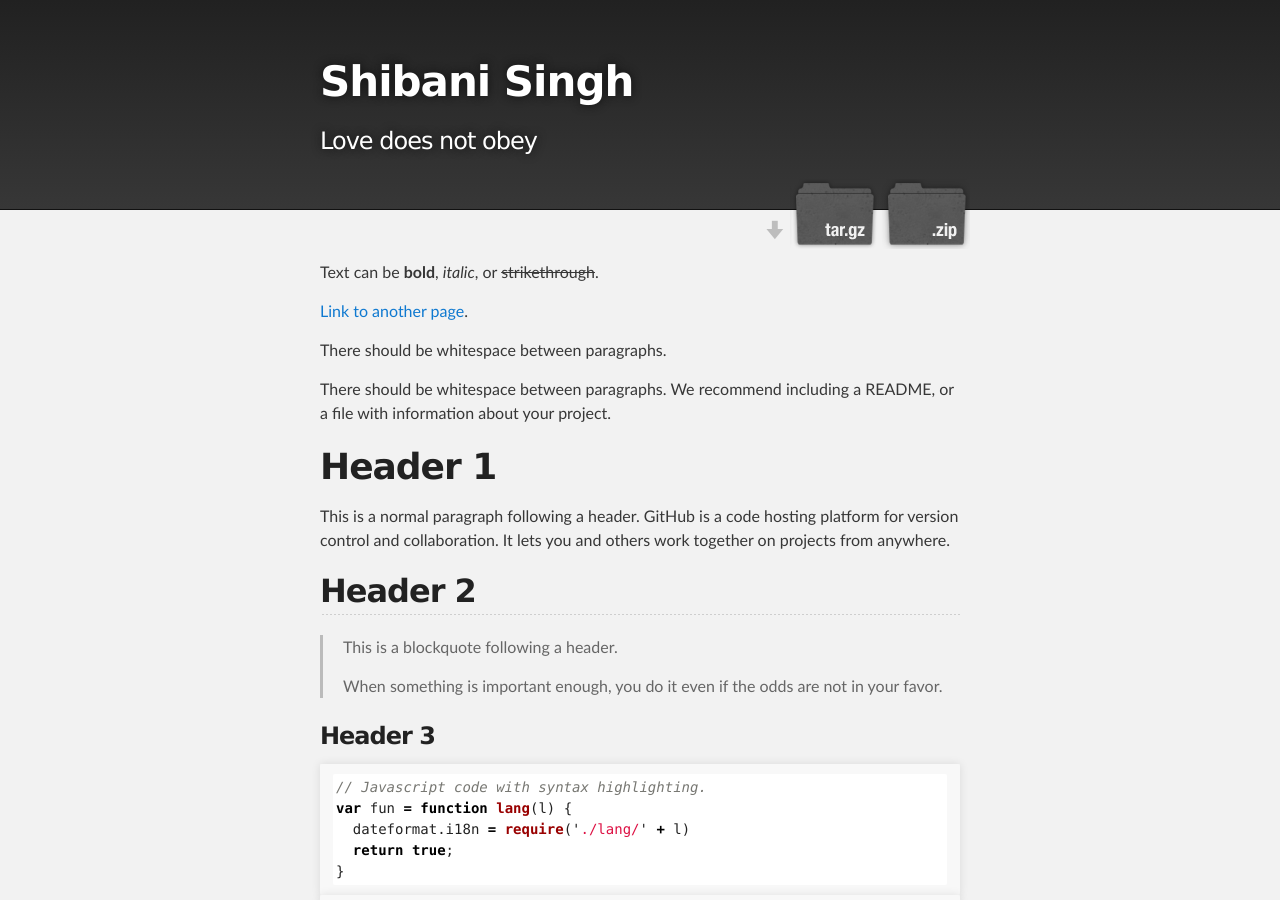
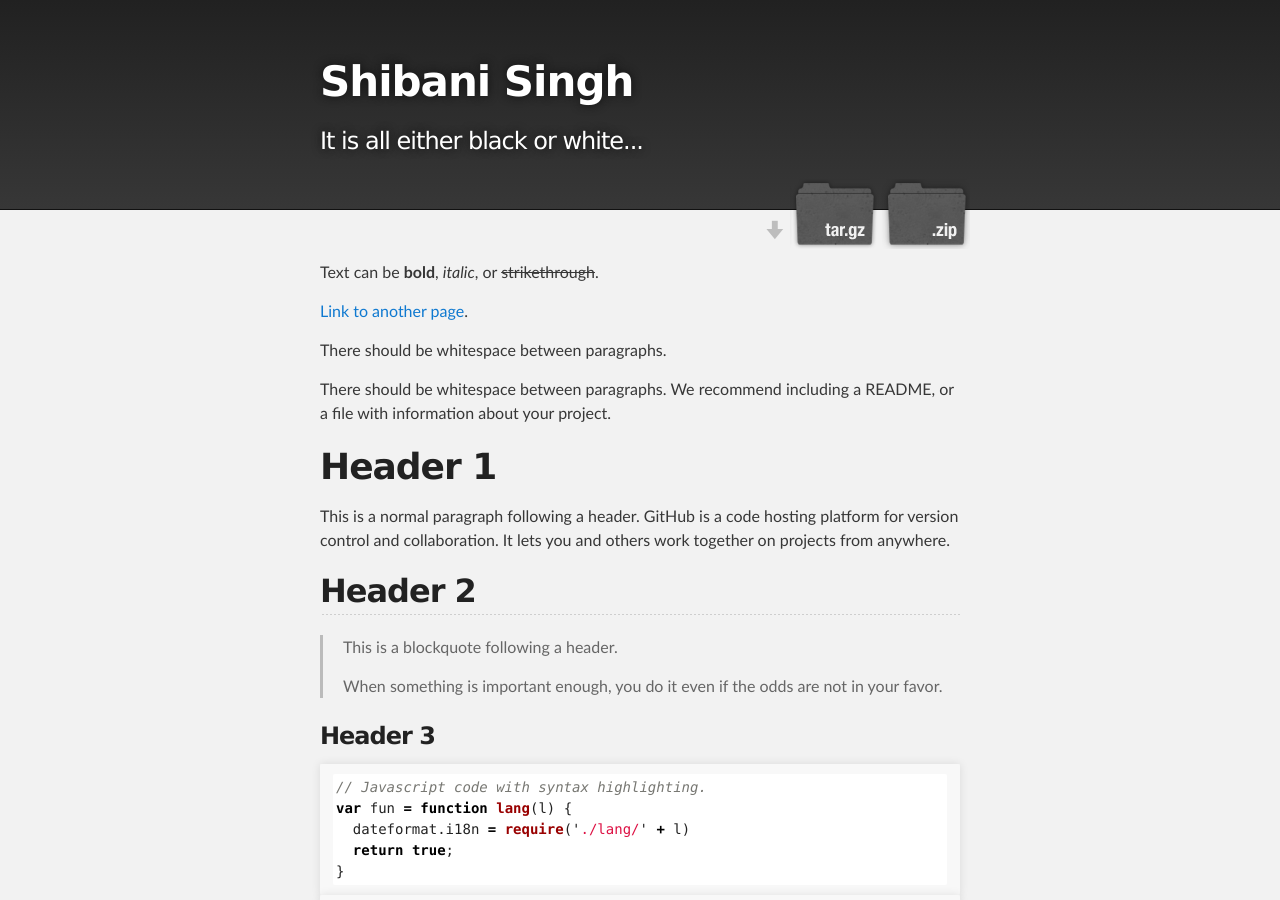
Before and after one commit to paperblack/paperblack.github.io, a Jekyll site: the page built from index.md, in a window 1280 px wide and 900 px high. Built offline with Jekyll 4.4.1, drawn with Linux system fonts in a browser that asks for light colours.

Commit message:
Title + Description

```diff
--- a/_config.yml
+++ b/_config.yml
@@ -1,5 +1,5 @@
 title: Shibani Singh
-description: "Love does not obey"
+description: "It is all either black or white..."
 show_downloads: true
 google_analytics:
 theme: jekyll-theme-slate
```
